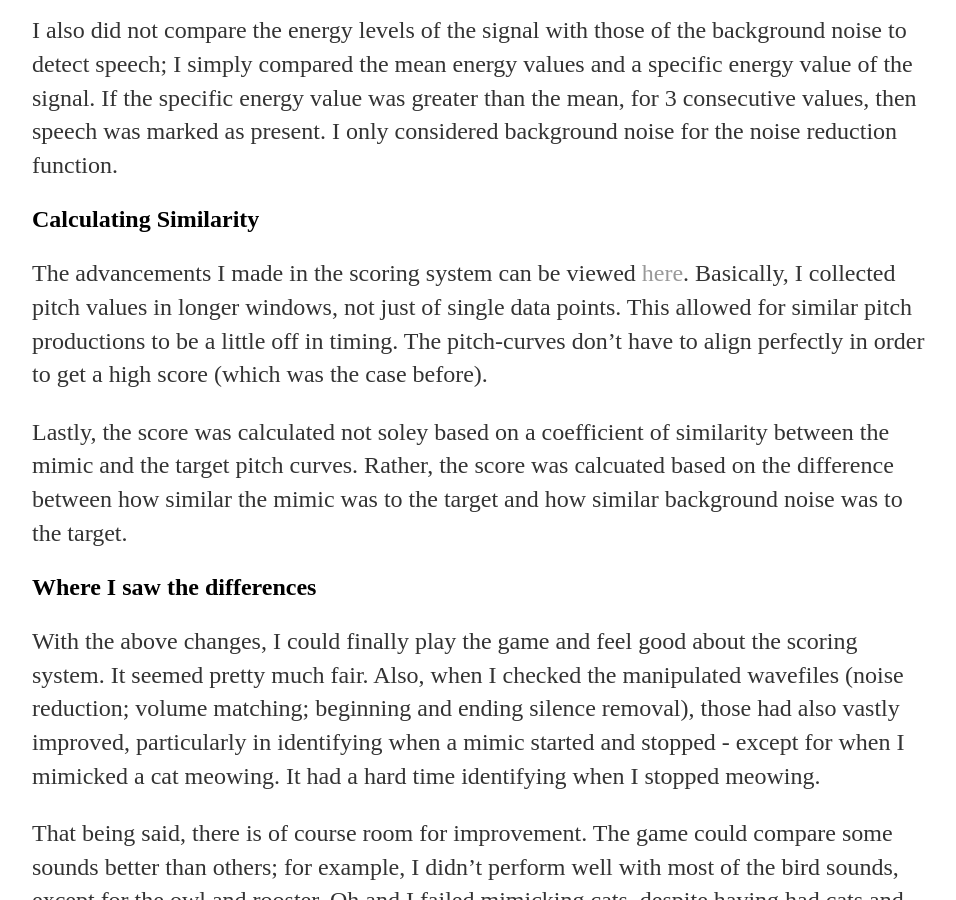
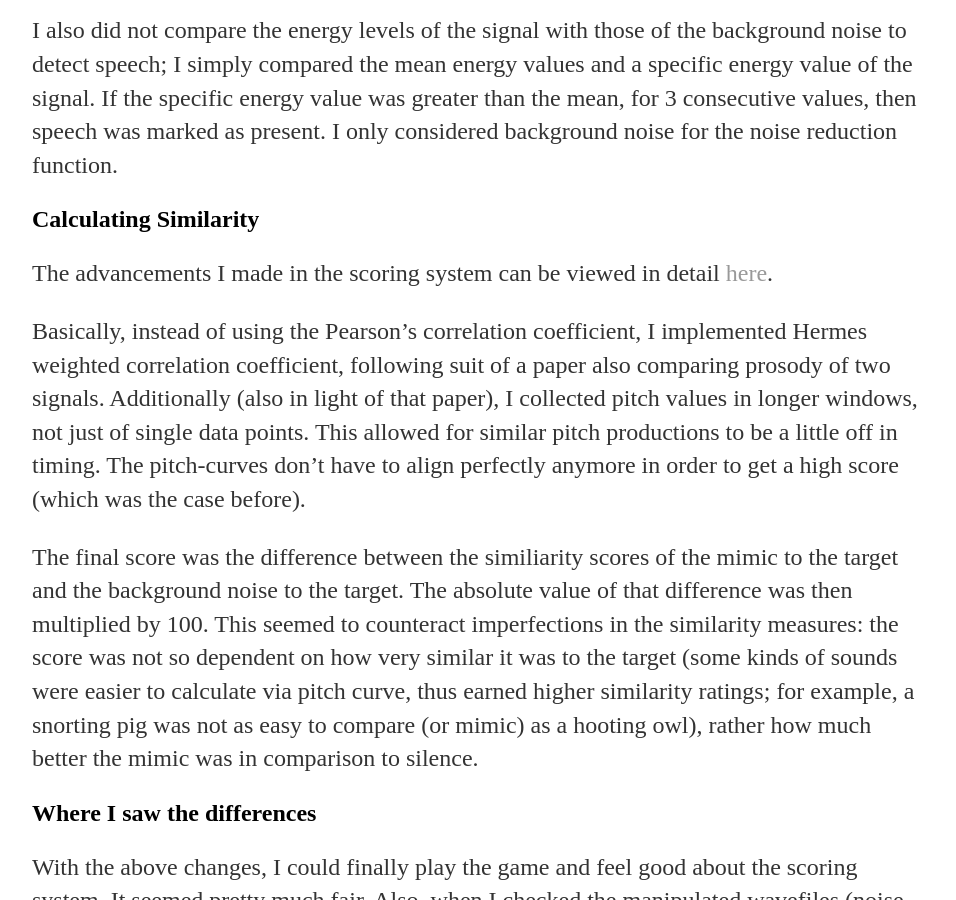
Before and after one commit to a-n-rose/a-n-rose.github.io, a Jekyll site: the page built from _posts/2018-09-15-mimic-master-improving-scores-round-2.md, in a window 1280 px wide and 900 px high, scrolled down 620 px. Shown: the whole window, without its empty margins (160-1116 px from the left). Built offline with Jekyll 4.4.1, drawn with Linux system fonts in a browser that asks for light colours.

Commit message:
added links; described scoring improvements a bit better

```diff
--- a/_posts/2018-09-15-mimic-master-improving-scores-round-2.md
+++ b/_posts/2018-09-15-mimic-master-improving-scores-round-2.md
@@ -16,9 +16,11 @@ I also did not compare the energy levels of the signal with those of the backgro
 
 ## Calculating Similarity
 
-The advancements I made in the scoring system can be viewed <a href="/2018/08/29/comparing-prosody.html">here</a>. Basically, I collected pitch values in longer windows, not just of single data points. This allowed for similar pitch productions to be a little off in timing. The pitch-curves don't have to align perfectly in order to get a high score (which was the case before).
+The advancements I made in the scoring system can be viewed in detail <a href="/2018/08/29/comparing-prosody.html">here</a>.
 
-Lastly, the score was calculated not soley based on a coefficient of similarity between the mimic and the target pitch curves. Rather, the score was calcuated based on the difference between how similar the mimic was to the target and how similar background noise was to the target.
+Basically, instead of using the Pearson's correlation coefficient, I implemented Hermes weighted correlation coefficient, following suit of a paper also comparing prosody of two signals. Additionally (also in light of that paper), I collected pitch values in longer windows, not just of single data points. This allowed for similar pitch productions to be a little off in timing. The pitch-curves don't have to align perfectly anymore in order to get a high score (which was the case before).
+
+The final score was the difference between the similiarity scores of the mimic to the target and the background noise to the target. The absolute value of that difference was then multiplied by 100. This seemed to counteract imperfections in the similarity measures: the score was not so dependent on how very similar it was to the target (some kinds of sounds were easier to calculate via pitch curve, thus earned higher similarity ratings; for example, a snorting pig was not as easy to compare (or mimic) as a hooting owl), rather how much better the mimic was in comparison to silence.
 
 ## Where I saw the differences
 
```
